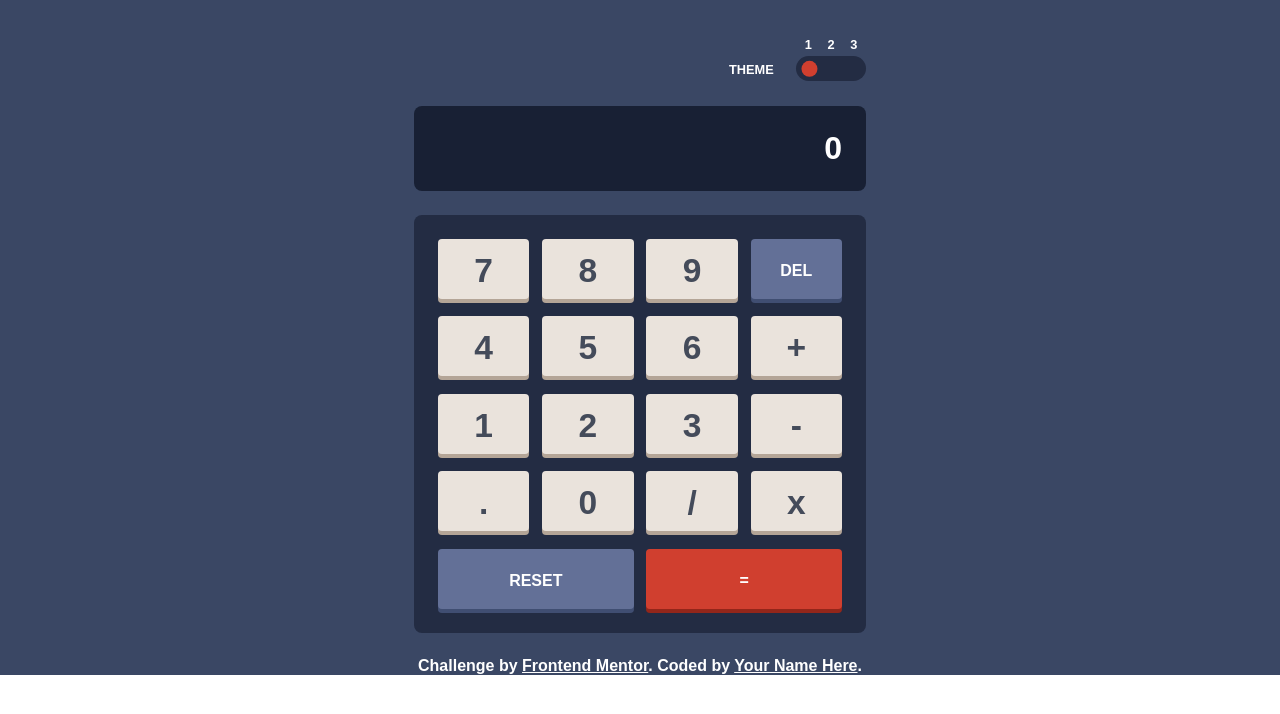
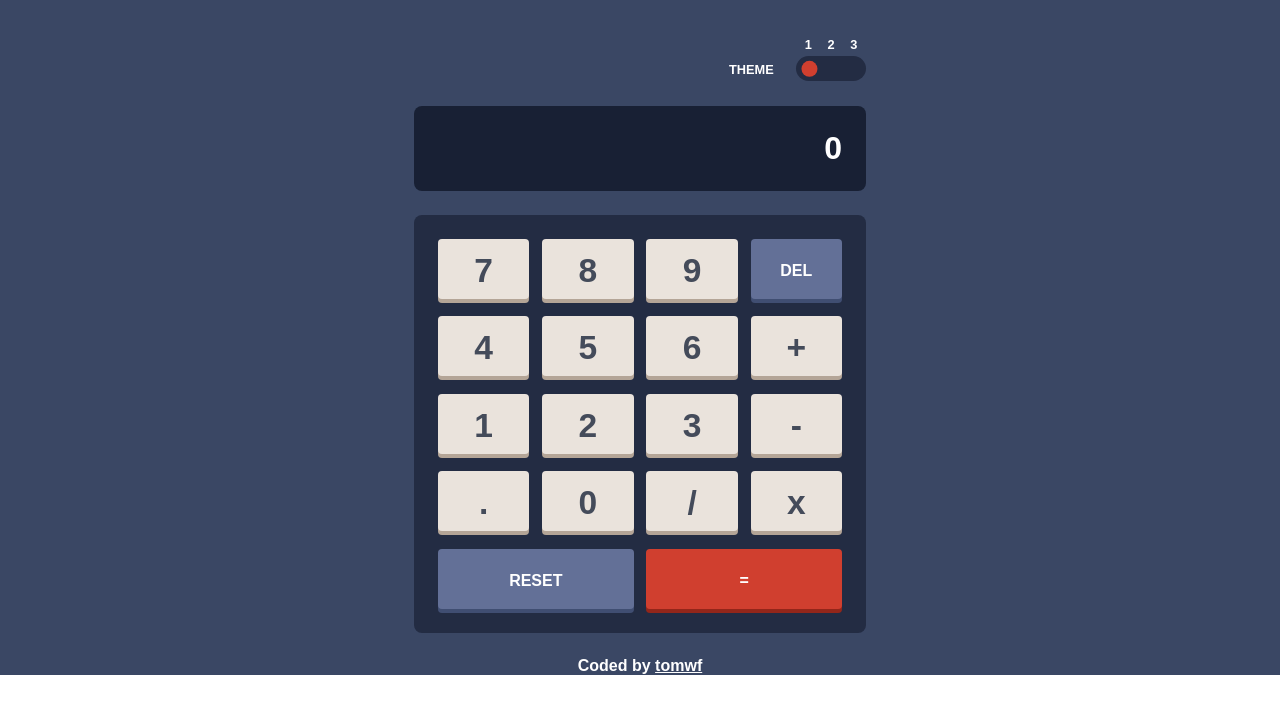
Before and after one commit to tomwf/calc, a React (Create React App) app: page / in a window 1280 px wide. Shown: the top 714 px of the page. Built offline with nearby package versions, Linux system fonts and the light colour scheme.

Commit message:
style: update footer

```diff
--- a/src/components/shared/Footer.jsx
+++ b/src/components/shared/Footer.jsx
@@ -1,8 +1,7 @@
 const Footer = () => {
   return (
     <div className="attribution">
-      Challenge by <a href="https://www.frontendmentor.io?ref=challenge" target="_blank">Frontend Mentor</a>.
-      Coded by <a href="#">Your Name Here</a>.
+      Coded by <a href="#">tomwf</a>
     </div>
   )
 }
```
